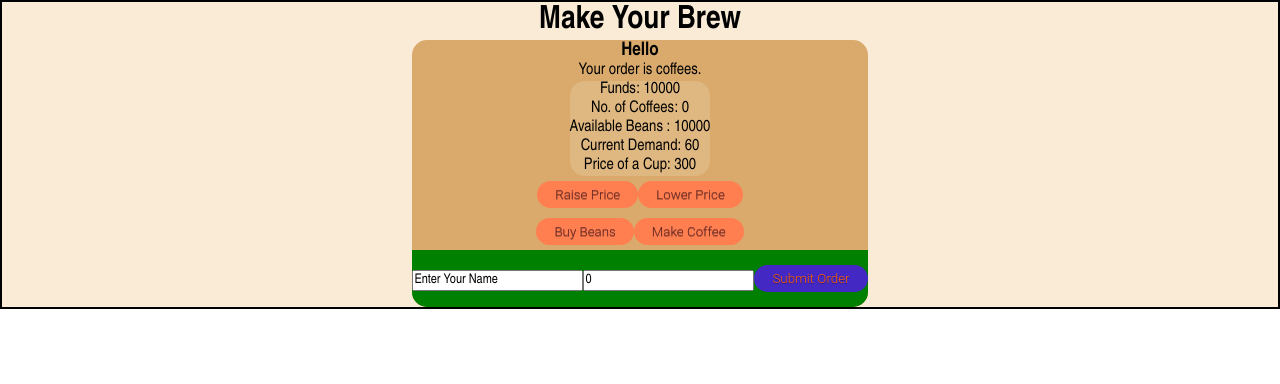
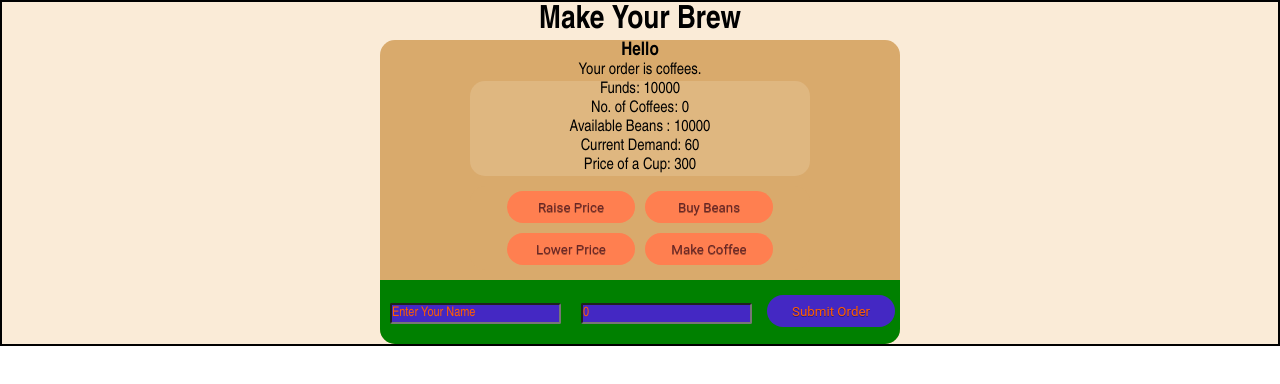
Before and after one commit to akin-fagbohun/make-my-brew, a React (Create React App) app: page / in a window 1280 px wide. Shown: the top 384 px of the page. Built offline with nearby package versions, Linux system fonts and the light colour scheme; the HTML template or start-up script is replaced by a standard one.

Commit message:
looks lovely

```diff
--- a/src/App.css
+++ b/src/App.css
@@ -26,6 +26,7 @@
 section{
   max-width: fit-content;
   width: 60%;
+  min-width: 340px;
   background-color: rgb(217, 170, 108);
   border-radius: 15px;
 }
@@ -37,32 +38,42 @@ form {
   padding: 10px 0px 10px 0px;
 }
 
-
-p {
+.top-buttons {
+  width: 100%;
+  margin-top: 10px;
+}
+.bot-buttons {
+  width: 100%;
+  margin-bottom: 10px;
+}
 
 
-}
+button{
+  display:inline-flex;
+  position: relative;
+  height: 2rem;
+  width: 8rem;
+  /* padding:0.3em 1.6em; */
+  margin: 5px;
 
-button{
-  display:inline-block;
-  padding:0.3em 1.2em;
-  margin-top: 5px;
-  margin-bottom: 5px;
   border:0.16em solid rgba(255,255,255,0);
   border-radius:2em;
   box-sizing: border-box;
   text-decoration:none;
   font-family:'Roboto',sans-serif;
-  font-weight:300;
+  font-weight:400;
   color:#682626;
   background-color: coral;
   text-shadow: 0 0.04em 0.04em rgba(0,0,0,0.35);
-  text-align:center;
+  justify-content: center;
+  align-items: center;
   transition: all 0.2s;
 }
 button:hover{
   border-color: rgb(0, 0, 0);
 }
+
+
 
 /* @media all and (max-width:30em){
   button{
@@ -74,4 +85,12 @@ button:hover{
 #submit-button {
   color: rgb(255, 94, 0);
   background-color: rgb(68, 40, 195);
+  margin: 5px;
 }
+
+input {
+  color: rgb(255, 94, 0);
+  background-color: rgb(68, 40, 195);
+  border-radius: 2px;
+  margin: 10px;
+}
--- a/src/Buttons.jsx
+++ b/src/Buttons.jsx
@@ -72,12 +72,14 @@ const Buttons = (props) => {
 
   return (
     <section>
-      <button className="btn" onClick={raisePrice}>
-        Raise Price
-      </button>
-      <button onClick={lowerPrice}>Lower Price</button>
-      <button onClick={updateBeans}>Buy Beans</button>
-      <button onClick={makeCoffee}>Make Coffee</button>
+      <div className="top-buttons">
+        <button onClick={raisePrice}>Raise Price</button>
+        <button onClick={updateBeans}>Buy Beans</button>
+      </div>
+      <div className="bot-buttons">
+        <button onClick={lowerPrice}>Lower Price</button>
+        <button onClick={makeCoffee}>Make Coffee</button>
+      </div>
     </section>
   );
 };
--- a/src/Form.jsx
+++ b/src/Form.jsx
@@ -48,7 +48,9 @@ const Form = (props) => {
         type="number"
         min="0"
       ></input>
-      <button id="submit-button" type="submit">Submit Order</button>
+      <button id="submit-button" type="submit">
+        Submit Order
+      </button>
     </form>
   );
 };
```
